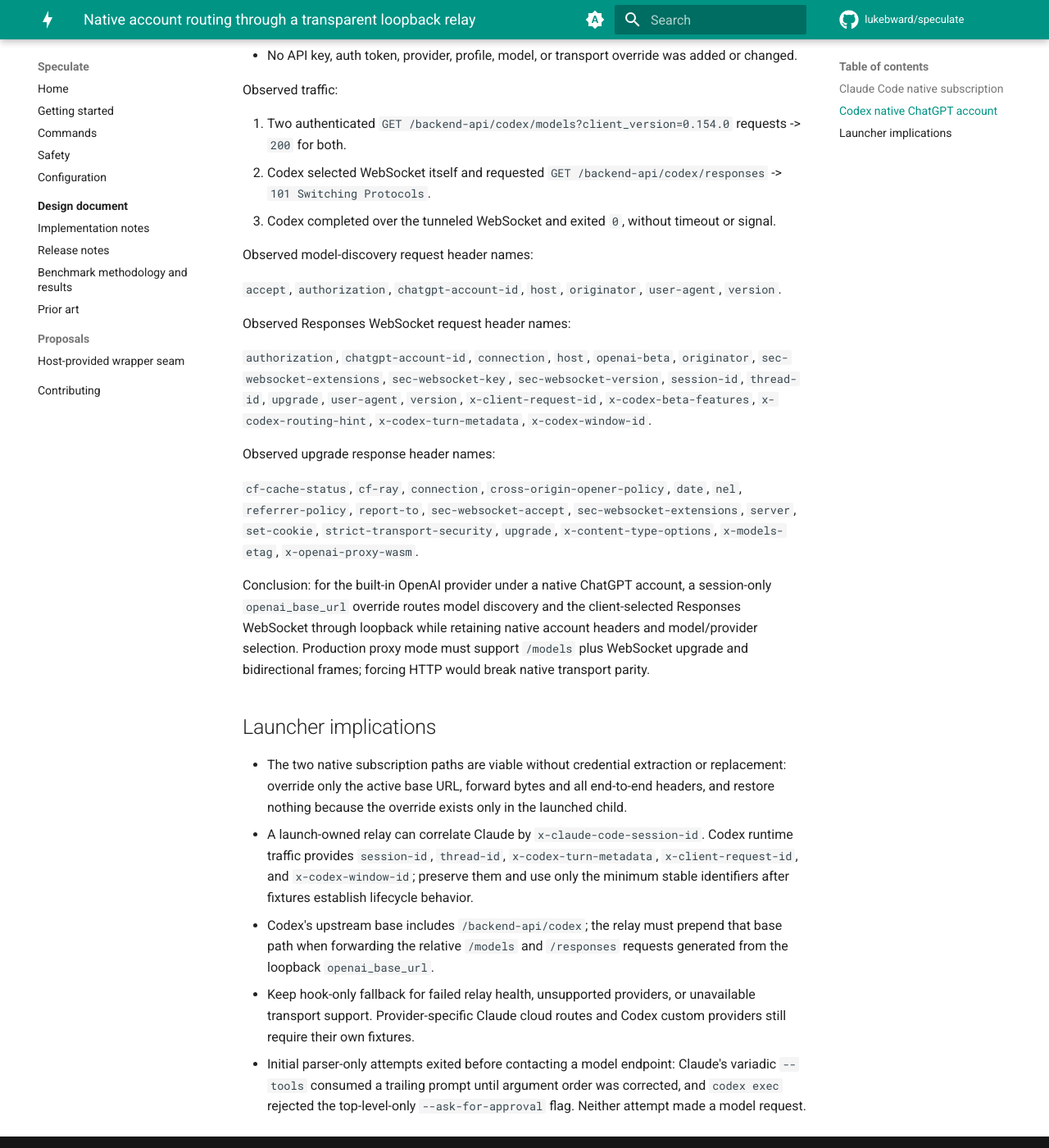
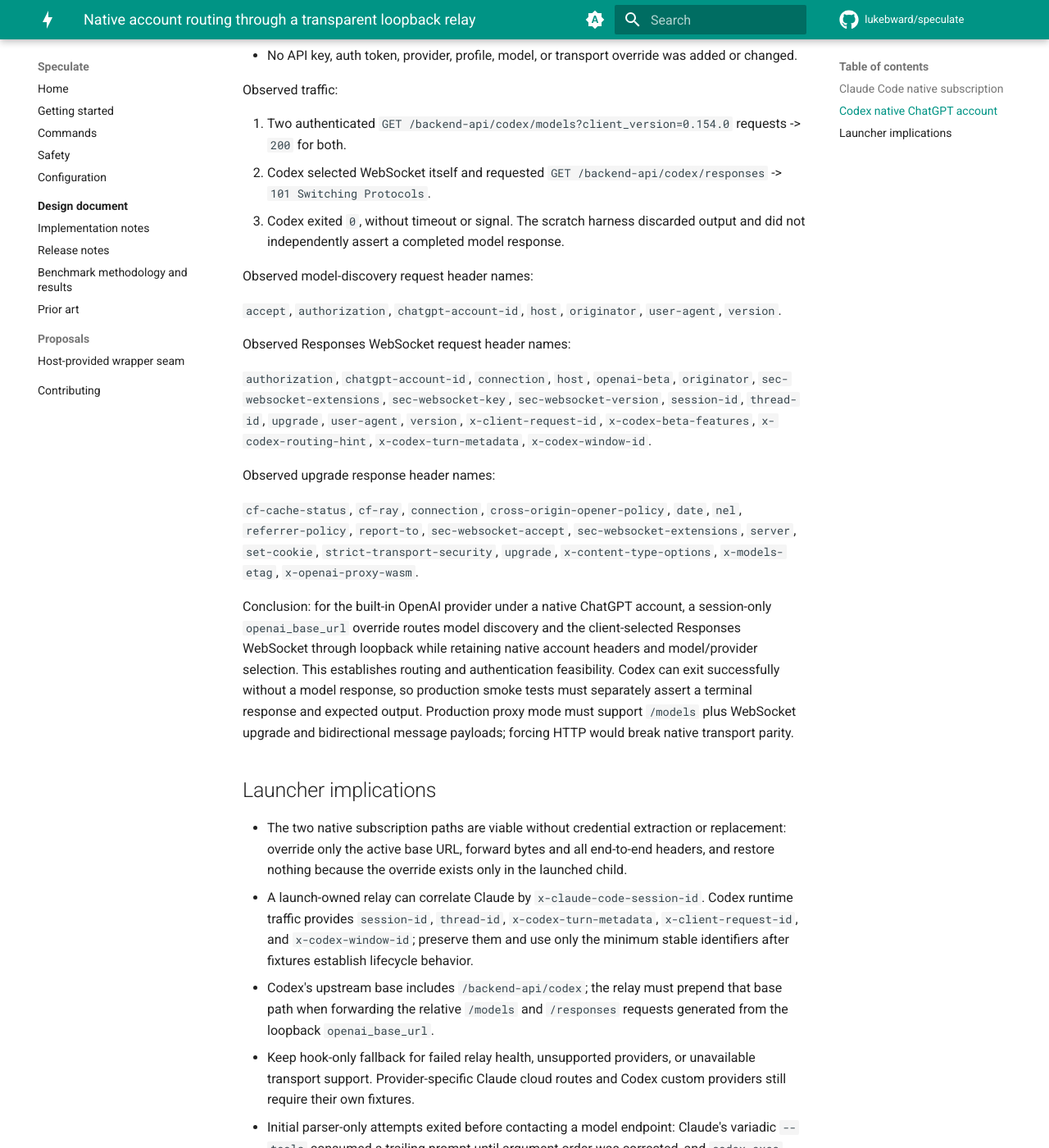
Before and after one commit to lukebward/speculate, an MkDocs documentation site: the page built from docs/observer-native-routing.md, in a window 1280 px wide and 1400 px high, scrolled down 1495 px. Shown: the whole window at 82% size. Built offline with MkDocs 1.6.1 and Material for MkDocs 9.7.7, drawn with Linux system fonts in a browser that asks for light colours; comment, search, counter and statistics services are not loaded.

Commit message:
docs: clarify native routing verification evidence

```diff
--- a/docs/observer-native-routing.md
+++ b/docs/observer-native-routing.md
@@ -39,7 +39,7 @@ Observed traffic:
 
 1. Two authenticated `GET /backend-api/codex/models?client_version=0.154.0` requests -> `200` for both.
 2. Codex selected WebSocket itself and requested `GET /backend-api/codex/responses` -> `101 Switching Protocols`.
-3. Codex completed over the tunneled WebSocket and exited `0`, without timeout or signal.
+3. Codex exited `0`, without timeout or signal. The scratch harness discarded output and did not independently assert a completed model response.
 
 Observed model-discovery request header names:
 
@@ -53,7 +53,7 @@ Observed upgrade response header names:
 
 `cf-cache-status`, `cf-ray`, `connection`, `cross-origin-opener-policy`, `date`, `nel`, `referrer-policy`, `report-to`, `sec-websocket-accept`, `sec-websocket-extensions`, `server`, `set-cookie`, `strict-transport-security`, `upgrade`, `x-content-type-options`, `x-models-etag`, `x-openai-proxy-wasm`.
 
-Conclusion: for the built-in OpenAI provider under a native ChatGPT account, a session-only `openai_base_url` override routes model discovery and the client-selected Responses WebSocket through loopback while retaining native account headers and model/provider selection. Production proxy mode must support `/models` plus WebSocket upgrade and bidirectional frames; forcing HTTP would break native transport parity.
+Conclusion: for the built-in OpenAI provider under a native ChatGPT account, a session-only `openai_base_url` override routes model discovery and the client-selected Responses WebSocket through loopback while retaining native account headers and model/provider selection. This establishes routing and authentication feasibility. Codex can exit successfully without a model response, so production smoke tests must separately assert a terminal response and expected output. Production proxy mode must support `/models` plus WebSocket upgrade and bidirectional message payloads; forcing HTTP would break native transport parity.
 
 ## Launcher implications
 
```
Also changed, not shown: tasks/todo.md (+1 -1 lines).
